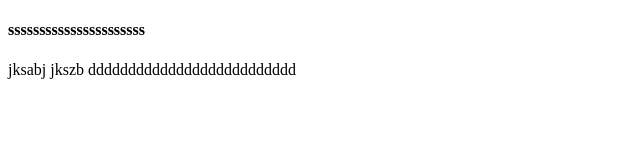
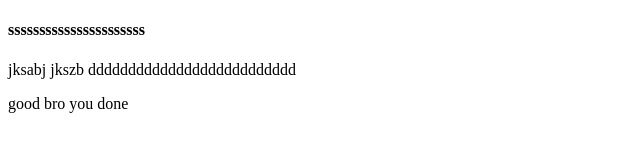
Before and after one commit to sajeevsjv/new-rep, a plain HTML site: page static/index.html in a window 1280 px wide. Shown: the whole page, without its empty margins (0-640 px from the left). Drawn offline with Linux system fonts and the light colour scheme.

Commit message:
Update index.html

```diff
--- a/static/index.html
+++ b/static/index.html
@@ -8,6 +8,7 @@
 <body>
     <h4>ssssssssssssssssssssss</h4>
     <p>jksabj jkszb dddddddddddddddddddddddddd</p>
+    <p>good bro you done</p>
 
 </body>
 </html>
```
